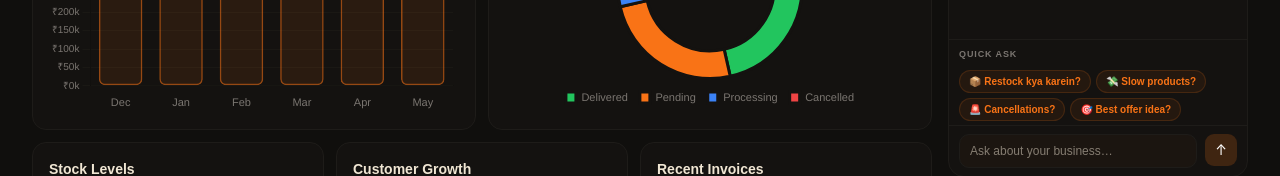
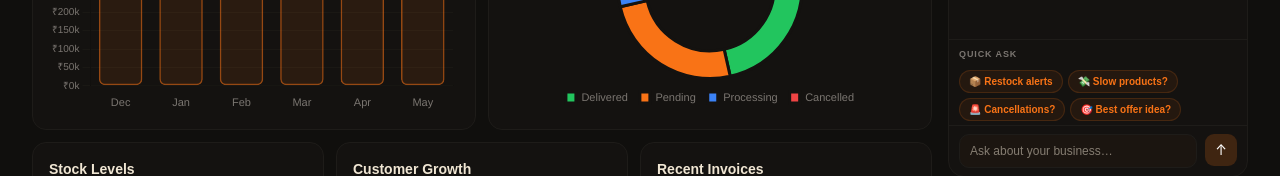
Before and after one commit to Nitinjr812/Billing, a React (Vite) app: page /dashboard in a window 1280 px wide. Shown: the part 452-628 px from the top of the page. Built offline with nearby package versions, Linux system fonts and the light colour scheme.

Commit message:
ai chat bot added

```diff
--- a/src/pages/Dashboard.jsx
+++ b/src/pages/Dashboard.jsx
@@ -12,10 +12,10 @@ ChartJS.register(
   PointElement, ArcElement, Tooltip, Legend, Filler
 );
 const QUICK_PROMPTS = [
-  { label: "📦 Restock kya karein?", text: "Kaun se products urgently restock karne chahiye aur kyun?" },
-  { label: "💸 Slow products?", text: "Kaun se products slow chal rahe hain? Kya offer dena chahiye?" },
-  { label: "🚨 Cancellations?", text: "Cancellation rate kaisi hai? Kya fix karna chahiye?" },
-  { label: "🎯 Best offer idea?", text: "Abhi ke data ke hisaab se konsa offer/flash sale best rahega?" },
+  { label: "📦 Restock alerts", text: "Which products need urgent restocking and why?" },
+  { label: "💸 Slow products?", text: "Which products are slow moving? Should we run any offers?" },
+  { label: "🚨 Cancellations?", text: "How is the cancellation rate? What should we fix?" },
+  { label: "🎯 Best offer idea?", text: "Based on current data, what offer or flash sale would work best?" },
 ];
 
 const BACKEND = "https://billing-backend-tawny.vercel.app";
@@ -116,7 +116,7 @@ function AiChatWidget({ t }) {
       });
 
       const data = await res.json();
-      const reply = data?.reply || "Kuch gadbad hui, dobara try karo.";
+      const reply = data?.reply || "Something went wrong. Please try again.";
       setMessages((prev) => [...prev, { role: "assistant", text: reply }]);
     } catch {
       setMessages((prev) => [
```
